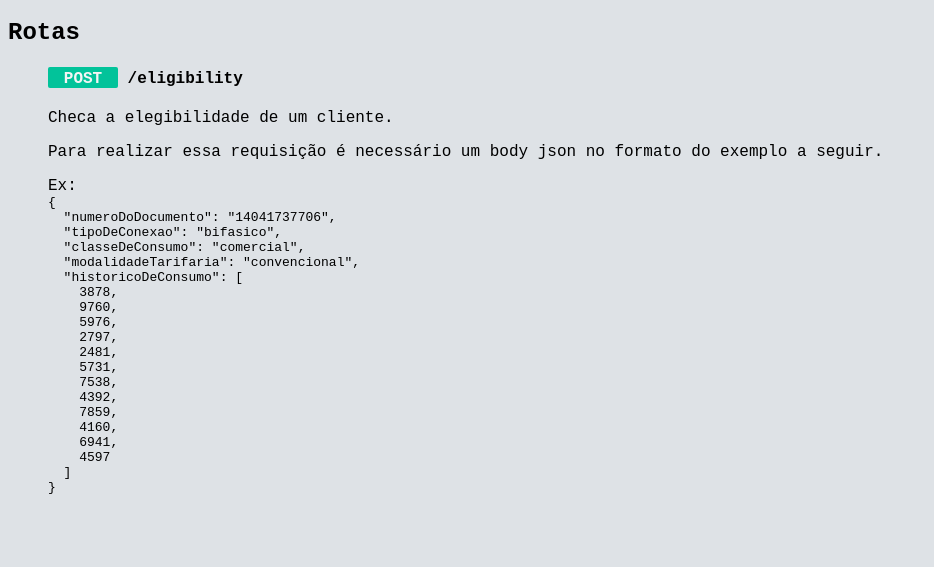
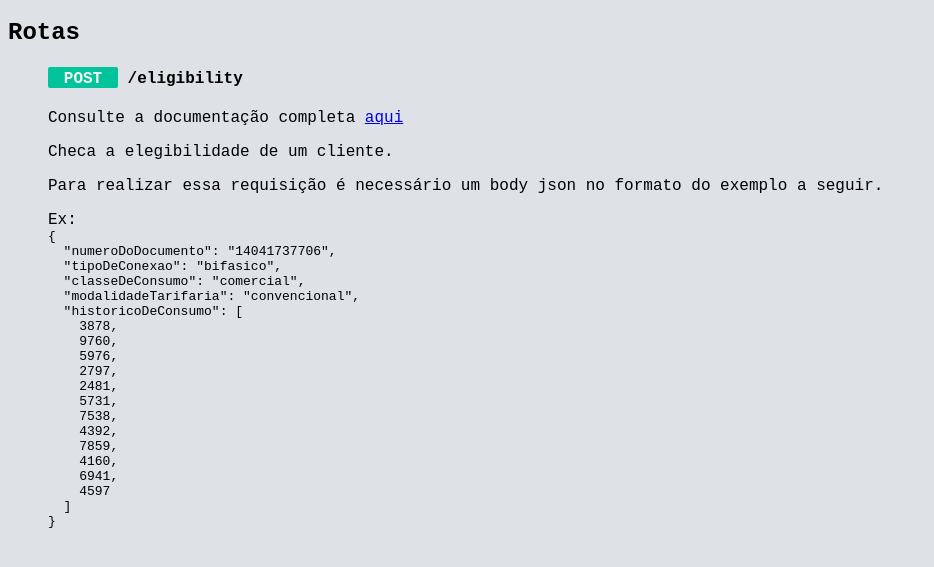
Before and after one commit to vdionysio/lemon-elegibilidade, a website: page index.html in a window 1280 px wide. Shown: the part 61-628 px from the top of the page, without its empty margins (0-934 px from the left). Drawn offline with Linux system fonts and the light colour scheme.

Commit message:
update: completa o readme do projeto

```diff
--- a/index.html
+++ b/index.html
@@ -24,9 +24,6 @@
       display: block;
     }
 
-    ul {
-      list-style-type: ;
-    }
     ul {
       list-style: none;
     }
@@ -68,6 +65,9 @@
     <li>
       <div>
         <h4><span class="post">POST</span> /eligibility</h4>
+        <p>
+          Consulte a documentação completa
+          <a target="_blank" href="https://github.com/vdionysio/lemon-elegibilidade">aqui</a></p>
         <p>Checa a elegibilidade de um cliente.</p>
         <p>Para realizar essa requisição é necessário um body json no formato do exemplo a seguir.</p>
         <span>Ex:</span>
```
Also changed, not shown: README.md, images/test-coverage.png (added).
